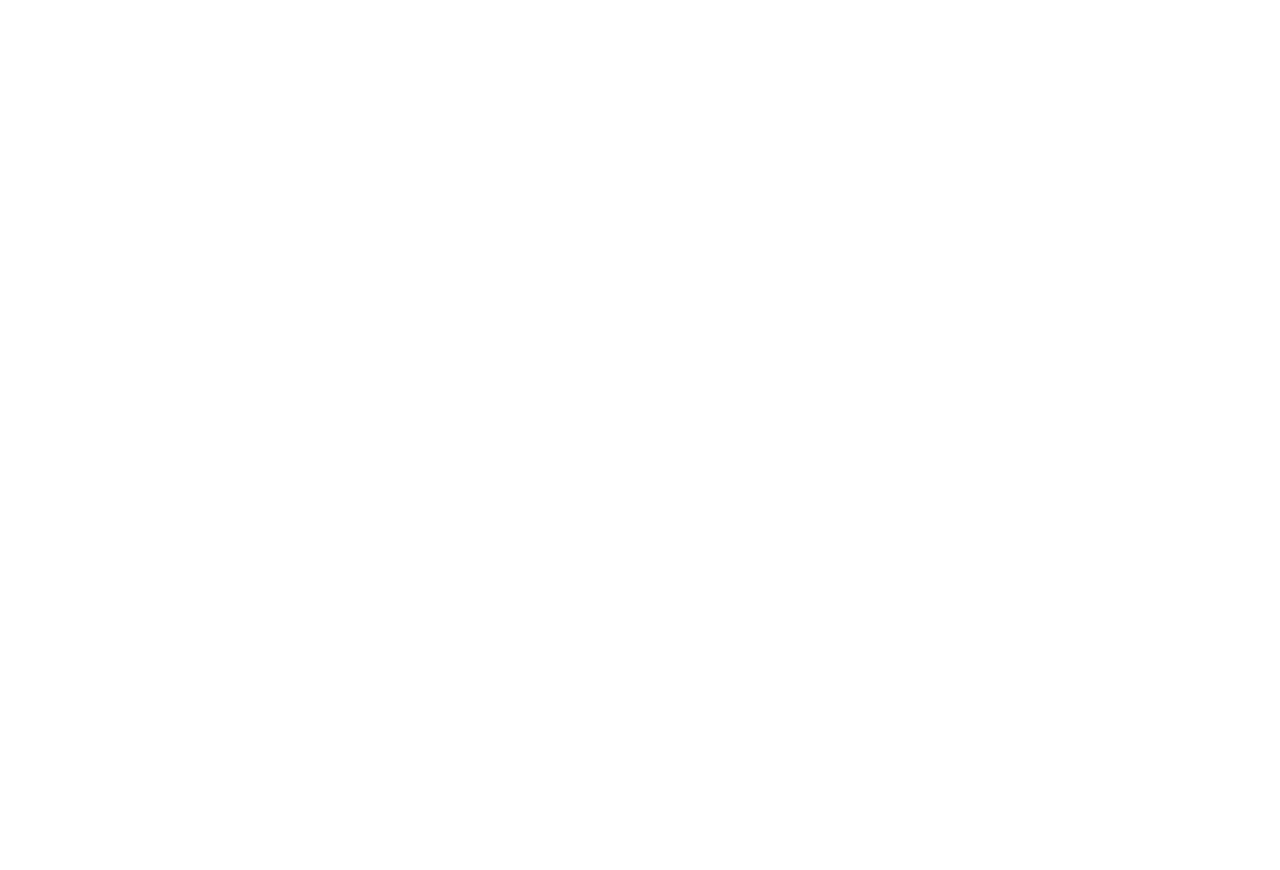
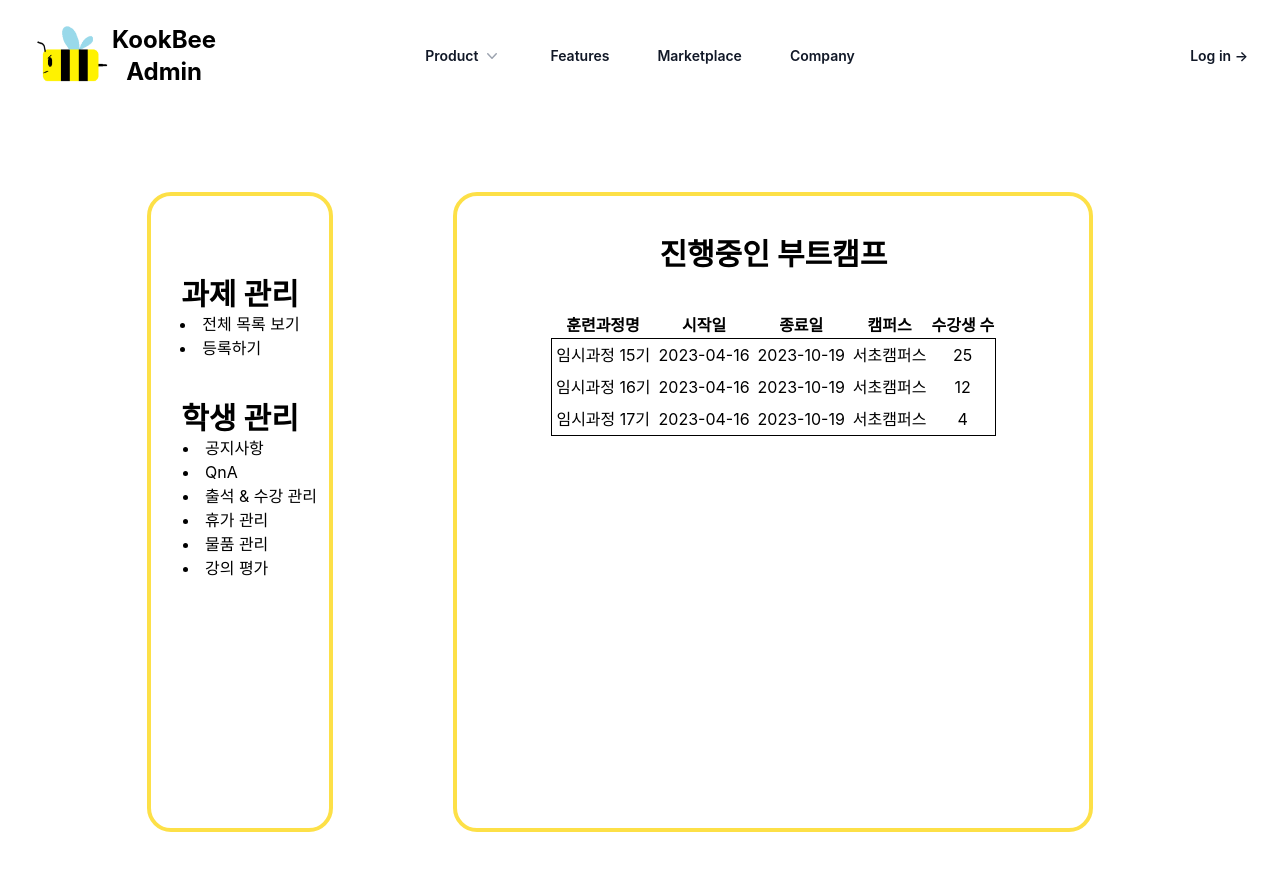
Before and after one commit to KookBee-Project/kookbee_admin_web, a React (Create React App) app: page /homework in a window 1280 px wide. Before the commit this address had no page. Shown: the top 870 px of the page. Before the commit the page ends 800 px from the top, so only its background shows below. Built offline with nearby package versions, Linux system fonts and the light colour scheme.

Commit message:
feature/Admin/Homework Bootcamp and Homework List

```diff
--- a/package.json
+++ b/package.json
@@ -10,6 +10,7 @@
     "@testing-library/react": "^13.4.0",
     "@testing-library/user-event": "^13.5.0",
     "axios": "^1.3.5",
+    "quill": "^1.3.6",
     "react": "^18.2.0",
     "react-dom": "^18.2.0",
     "react-icons": "^4.8.0",
--- /dev/null
+++ b/src/component/homework/BootcampList.jsx
@@ -0,0 +1,66 @@
+import { Link } from "react-router-dom";
+
+const BootcampList = () => {
+  // 데이터 요청으로 나중에 받아오기 구현
+  // 이건 임시데이터
+  const data = [
+    {
+      bootcampId: 1,
+      bootcampTitle: "임시과정 15기",
+      bootcampStartDate: "2023-04-16",
+      bootcampEndDate: "2023-10-19",
+      bootcampCampusName: "서초캠퍼스",
+      bootcampStudentCounts: "25",
+    },
+    {
+      bootcampId: 2,
+      bootcampTitle: "임시과정 16기",
+      bootcampStartDate: "2023-04-16",
+      bootcampEndDate: "2023-10-19",
+      bootcampCampusName: "서초캠퍼스",
+      bootcampStudentCounts: "12",
+    },
+    {
+      bootcampId: 3,
+      bootcampTitle: "임시과정 17기",
+      bootcampStartDate: "2023-04-16",
+      bootcampEndDate: "2023-10-19",
+      bootcampCampusName: "서초캠퍼스",
+      bootcampStudentCounts: "4",
+    },
+  ];
+
+  return (
+    <div className="table items-center w-1/2 h-5/6 min-w-40 min-h-40 my-20 mx-20 border-4 border-yellow-300 rounded-3xl">
+      <div className="flex flex-col items-center w-full h-5/6 mt-10">
+        <div className="text-center font-bold text-3xl">진행중인 부트캠프</div>
+        <table className="my-10">
+          <thead className="font-bold text-center">
+            <tr>
+              <td>훈련과정명</td>
+              <td>시작일</td>
+              <td>종료일</td>
+              <td>캠퍼스</td>
+              <td>수강생 수</td>
+            </tr>
+          </thead>
+          <tbody className="text-center border border-black">
+            {data?.map((el) => (
+              <tr key={el.bootcampId}>
+                <Link to={`/homework/${el.bootcampId}`}>
+                  <td className="p-1">{el.bootcampTitle}</td>
+                </Link>
+                <td className="p-1">{el.bootcampStartDate}</td>
+                <td className="p-1">{el.bootcampEndDate}</td>
+                <td className="p-1">{el.bootcampCampusName}</td>
+                <td className="p-1">{el.bootcampStudentCounts}</td>
+              </tr>
+            ))}
+          </tbody>
+        </table>
+      </div>
+    </div>
+  );
+};
+
+export default BootcampList;
--- /dev/null
+++ b/src/component/homework/Homework.jsx
@@ -0,0 +1,17 @@
+import { Outlet } from "react-router-dom";
+import TeacherSideBar from "../../sidebar/TeacherSideBar";
+import ClassHistoryList from "../class/ClassHistoryList";
+import BootcampHistoryList from "./BootcampList";
+
+const Homework = () => {
+  return (
+    <div className="w-screen h-screen flex justify-center">
+      <div className="flex w-5/6 h-5/6 justify-center">
+        <TeacherSideBar />
+        <Outlet />
+      </div>
+    </div>
+  );
+};
+
+export default Homework;
--- /dev/null
+++ b/src/component/homework/HomeworkDetail.jsx
@@ -0,0 +1,8 @@
+const HomeworkDetail = () => {
+    const data = {
+
+    }
+  return <div></div>;
+};
+
+export default HomeworkDetail;
--- /dev/null
+++ b/src/component/homework/HomeworkList.jsx
@@ -0,0 +1,67 @@
+const HomeworkList = () => {
+  // 데이터 요청으로 나중에 받아오기 구현
+  // 이건 임시데이터
+  const data = [
+    {
+      homeworkId: 1,
+      homeworkTitle: "별그리기",
+      homeworkStartDate: "2023-04-16",
+      homeworkEndDate: "2023-04-20",
+      homeworkSkillSet: "JAVA",
+      summitStudent: 7,
+      totalStudent: 10,
+    },
+    {
+      homeworkId: 2,
+      homeworkTitle: "공룡만들기",
+      homeworkStartDate: "2023-04-16",
+      homeworkEndDate: "2023-04-20",
+      homeworkSkillSet: "JPA-ORM",
+      summitStudent: 2,
+      totalStudent: 10,
+    },
+    {
+      homeworkId: 3,
+      homeworkTitle: "최소공배수 구하기",
+      homeworkStartDate: "2023-04-16",
+      homeworkEndDate: "2023-04-20",
+      homeworkSkillSet: "SPRING",
+      summitStudent: 4,
+      totalStudent: 10,
+    },
+  ];
+
+  return (
+    <div className="table items-center w-1/2 h-5/6 min-w-40 min-h-40 my-20 mx-20 border-4 border-yellow-300 rounded-3xl">
+      <div className="flex flex-col items-center w-full h-5/6 mt-10">
+        <div className="text-center font-bold text-3xl">과제 목록</div>
+        <table className="my-10">
+          <thead className="font-bold text-center">
+            <tr>
+              <td>과제명</td>
+              <td>시작일</td>
+              <td>종료일</td>
+              <td>스킬셋</td>
+              <td>제출자 수</td>
+              <td>총학생 수</td>
+            </tr>
+          </thead>
+          <tbody className="text-center border border-black">
+            {data?.map((el) => (
+              <tr key={el.homeworkId}>
+                <td className="p-1">{el.homeworkTitle}</td>
+                <td className="p-1">{el.homeworkStartDate}</td>
+                <td className="p-1">{el.homeworkEndDate}</td>
+                <td className="p-1">{el.homeworkSkillSet}</td>
+                <td className="p-1">{el.summitStudent}</td>
+                <td className="p-1">{el.totalStudent}</td>
+              </tr>
+            ))}
+          </tbody>
+        </table>
+      </div>
+    </div>
+  );
+};
+
+export default HomeworkList;
--- a/src/routes/CustomRoutes.jsx
+++ b/src/routes/CustomRoutes.jsx
@@ -5,6 +5,12 @@ import SignUp from "../component/admin/SignUp";
 import ClassCreate from "../component/class/ClassCreate";
 import ClassHistory from "../component/class/ClassHistory";
 import ClassEdit from "../component/class/ClassEdit";
+import BootcampHistory from "../component/homework/Homework";
+import BootcampHistoryList from "../component/homework/BootcampList";
+import ClassHistoryList from "../component/class/ClassHistoryList";
+import Homework from "../component/homework/Homework";
+import BootcampList from "../component/homework/BootcampList";
+import HomeworkList from "../component/homework/HomeworkList";
 
 const CustomRoute = () => {
   return (
@@ -16,6 +22,11 @@ const CustomRoute = () => {
           <Route path="/class/open" element={<ClassCreate />} />
           <Route path="/class" element={<ClassHistory />} />
           <Route path="/class/edit" element={<ClassEdit />} />
+
+          <Route path="homework/" element={<Homework />}>
+            <Route path="" element={<BootcampList />} />
+            <Route path=":bootcampId" element={<HomeworkList />} />
+          </Route>
         </Route>
       </Routes>
     </BrowserRouter>
--- /dev/null
+++ b/src/sidebar/TeacherSideBar.jsx
@@ -0,0 +1,45 @@
+import { Link } from "react-router-dom";
+
+const TeacherSideBar = () => {
+  const classManage = [
+    { value: "강의 개설", link: "/class/open" },
+    { value: "강의 내역 조회", link: "/class" },
+  ];
+  const studentManage = [
+    { value: "공지사항", link: "" },
+    { value: "QnA", link: "" },
+    { value: "출석 & 수강 관리", link: "" },
+    { value: "휴가 관리", link: "" },
+    { value: "물품 관리", link: "" },
+    { value: "강의 평가", link: "" },
+  ];
+  const homeworkManage = [
+    { value: "전체 목록 보기", link: "" },
+    { value: "등록하기", link: "" },
+  ];
+
+  return (
+    <div className="w-3/12 min-w-10 min-h-40 my-20 mx-10 border-4 border-yellow-300 rounded-3xl">
+      <div className="flex flex-col items-center mt-20">
+        <div className="text-3xl font-bold">과제 관리</div>
+        <ul className="list-disc">
+          {homeworkManage?.map((el, idx) => (
+            <Link to={el.link} key={idx}>
+              <li className="list-inside">{el.value}</li>
+            </Link>
+          ))}
+        </ul>
+        <div className="text-3xl font-bold mt-10">학생 관리</div>
+        <ul className="list-disc">
+          {studentManage?.map((el, idx) => (
+            <Link to={el.link} key={idx}>
+              <li className="list-inside ml-5">{el.value}</li>
+            </Link>
+          ))}
+        </ul>
+      </div>
+    </div>
+  );
+};
+
+export default TeacherSideBar;
```
Also changed, not shown: 1 other file (tests, documents, lock files or other folders).
